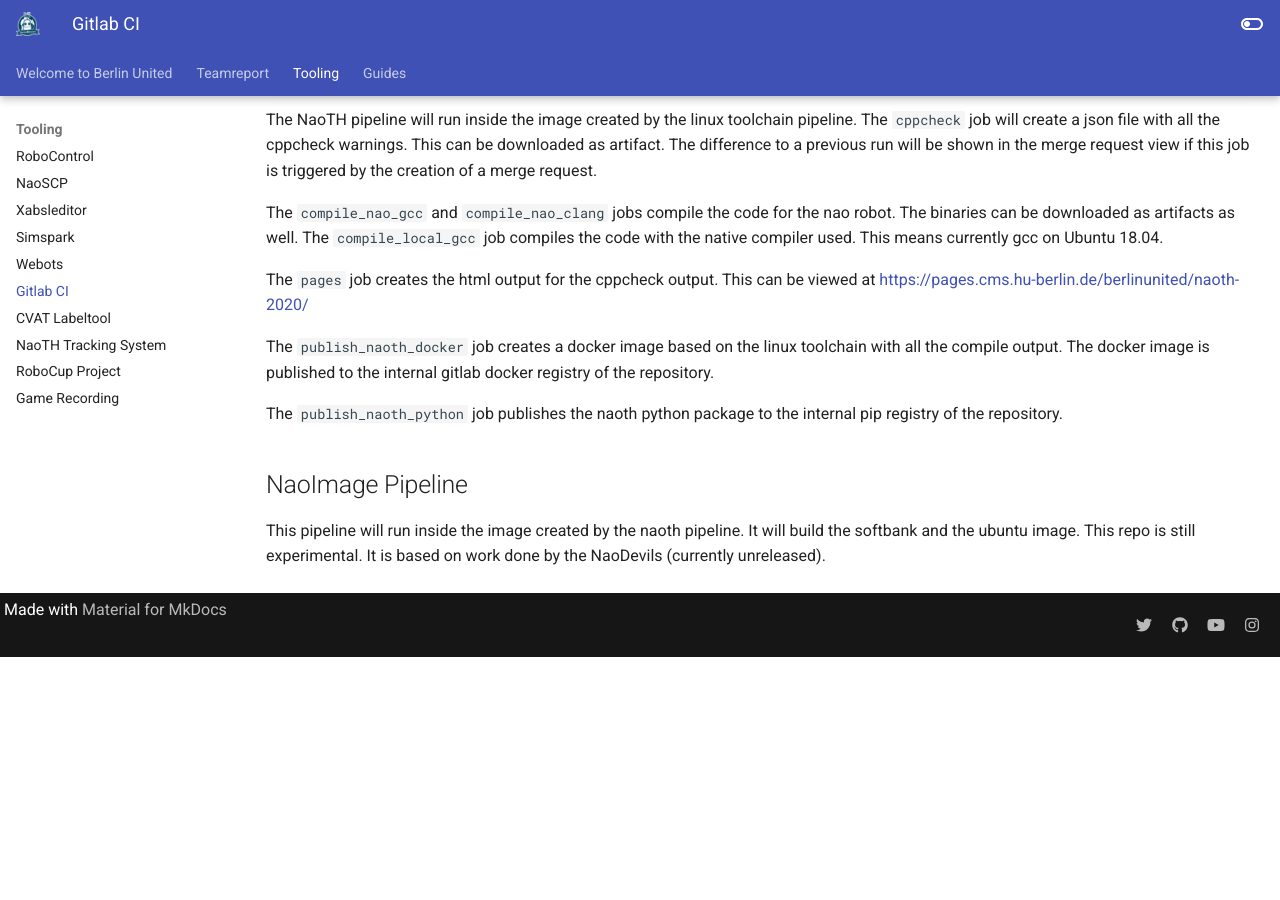
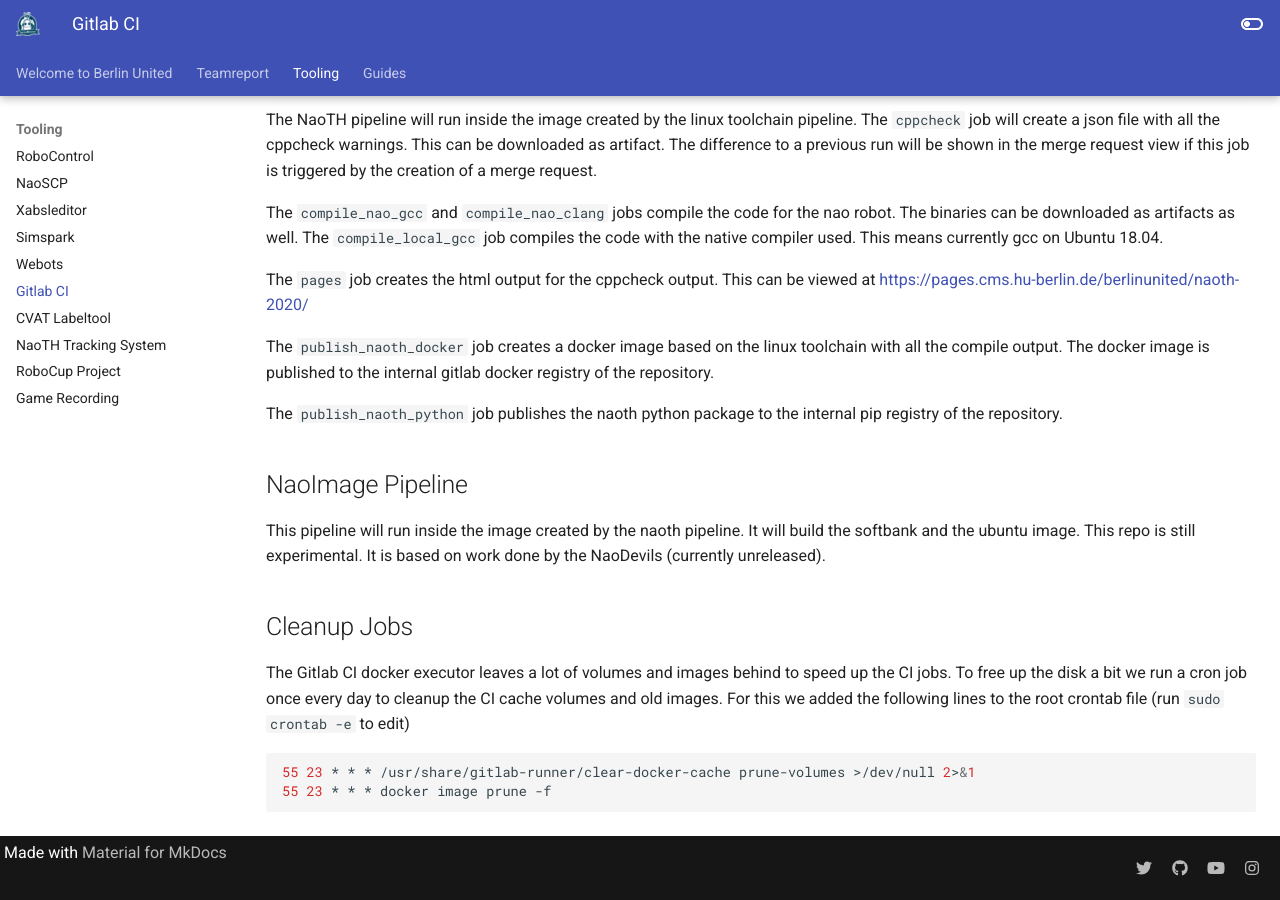
Before and after one commit to BerlinUnited/berlinunited.github.io, an MkDocs documentation site: the page built from docs/naoth_tools/gitlab-ci.md, in a window 1280 px wide and 900 px high, scrolled down 1076 px. Built offline with MkDocs 1.6.1 and Material for MkDocs 9.7.7, drawn with Linux system fonts in a browser that asks for light colours; before the commit the page ends 1733 px from its top, so only the background shows below that.

Commit message:
add notes about cleanup jobs for ci

````diff
--- a/docs/naoth_tools/gitlab-ci.md
+++ b/docs/naoth_tools/gitlab-ci.md
@@ -54,3 +54,12 @@
 ## NaoImage Pipeline
 This pipeline will run inside the image created by the naoth pipeline. It will build the softbank and the ubuntu image.
 This repo is still experimental. It is based on work done by the NaoDevils (currently unreleased).
+
+## Cleanup Jobs
+The Gitlab CI docker executor leaves a lot of volumes and images behind to speed up the CI jobs. To free up the disk a bit
+we run a cron job once every day to cleanup the CI cache volumes and old images. For this we added the following lines to
+the root crontab file (run `sudo crontab -e` to edit)
+```bash
+55 23 * * * /usr/share/gitlab-runner/clear-docker-cache prune-volumes >/dev/null 2>&1
+55 23 * * * docker image prune -f
+```
````
